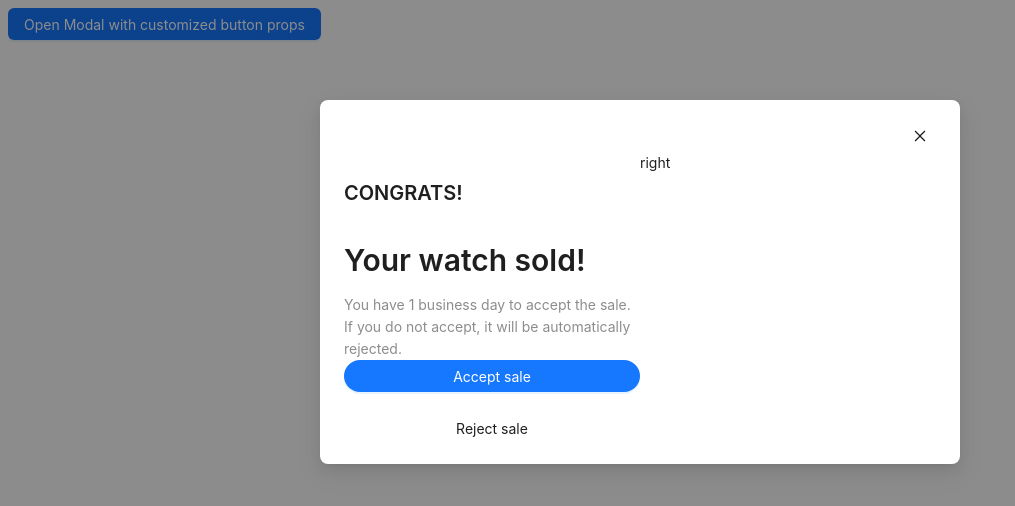
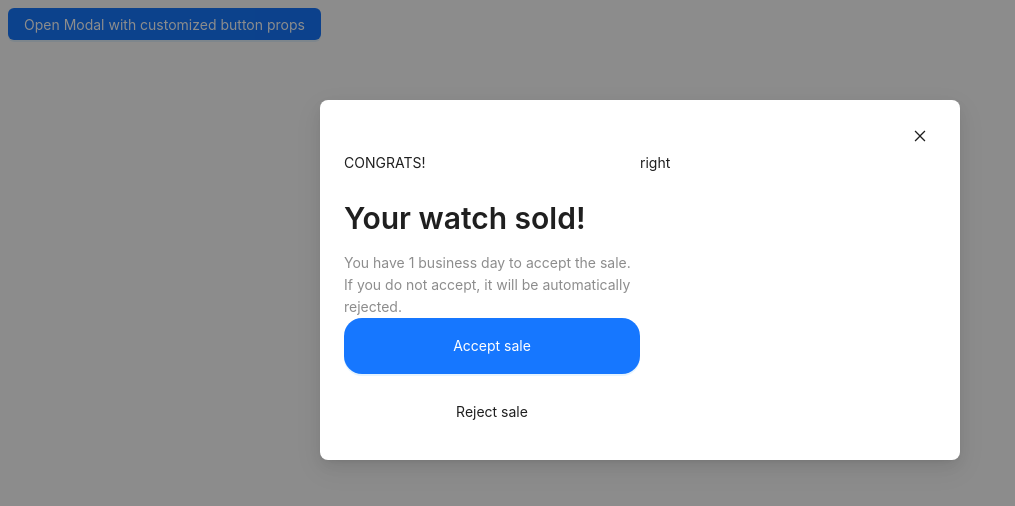
Before and after one commit to ha0min/ModalDemo, a Next.js app: page / in a window 1280 px wide. Both pictures are taken after a click on the button "Open Modal with customized button props". Shown: the top 506 px of the page, without its empty margins (0-1015 px from the left). Built offline with nearby package versions, Linux system fonts and the light colour scheme.

Commit message:
feat: abstract the button design

```diff
--- a/src/pages/index.tsx
+++ b/src/pages/index.tsx
@@ -6,15 +6,29 @@ import {CloseOutlined} from '@ant-design/icons';
 
 const inter = Inter({subsets: ['latin']})
 
-
+const BlockButton = (props: any) => {
+    return (
+        <Button
+            style={{height:"56px", borderRadius:"18px"}}
+            type={props?.type}
+            block={true}
+            onClick={props?.onClick}
+            {...props}
+        >
+            {props.text}
+        </Button>
+    )
+}
 
 const LeftPart = () => {
     const {Title, Text} = Typography;
+
+
     return (
         <div>
             <Row>
                 <Col span={24}>
-                        <Title level={4}>CONGRATS!</Title>
+                    <Text>CONGRATS!</Text>
                 </Col>
             </Row>
             <Row>
@@ -30,17 +44,19 @@ const LeftPart = () => {
                     </Text>
                 </Col>
             </Row>
-                <Row justify={"center"} gutter={[12,20]}>
+            <Row justify={"center"} gutter={[12, 10]}>
                 <Col span={24}>
-                        <Button type={"primary"} shape={"round"} block={true} height={"15px"}>
-                            Accept sale
-                        </Button>
+                    <BlockButton
+                        type={"primary"}
+                        text={"Accept sale"}
+                    />
                 </Col>
 
                 <Col span={24}>
-                        <Button type={"text"} shape={"round"} block={true}>
-                            Reject sale
-                        </Button>
+                    <BlockButton
+                        type={"text"}
+                        text={"Reject sale"}
+                    />
                 </Col>
             </Row>
         </div>
```
Lines whose indentation alone changed are shown as unchanged.
